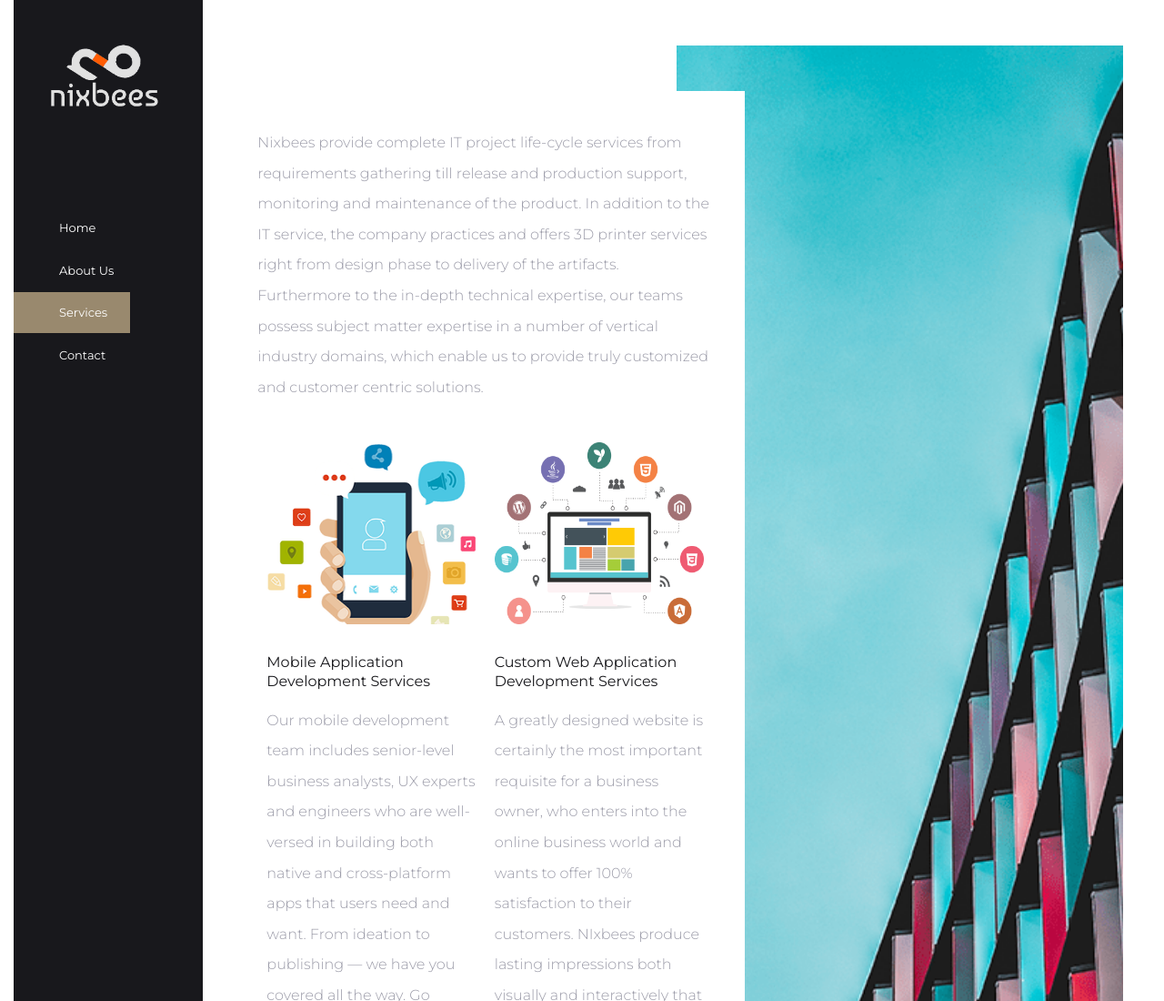
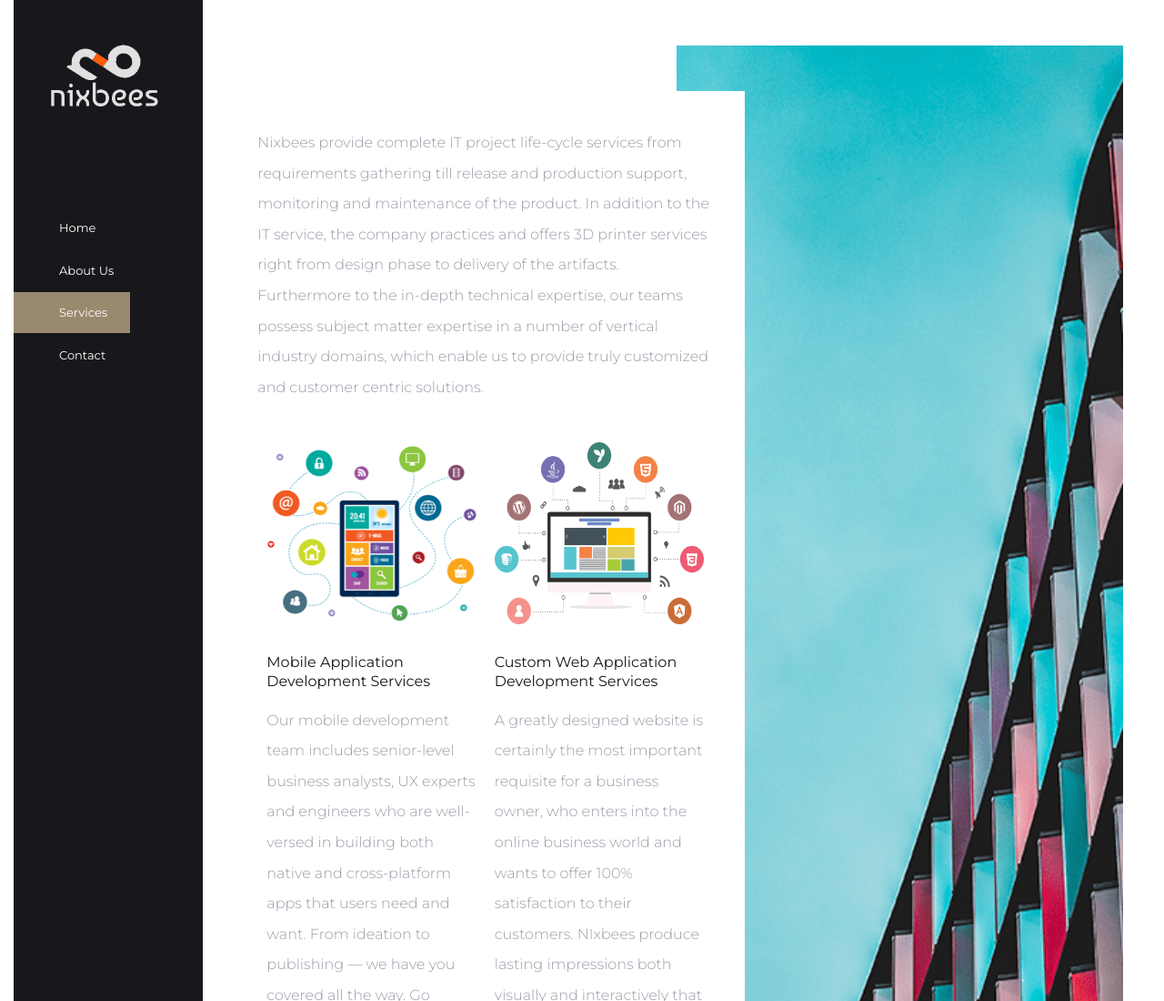
Before and after one commit to nixb/nixbees_old, a website: page services.html in a window 1280 px wide. Shown: the top 1100 px of the page at 91% size. Drawn offline with Linux system fonts and the light colour scheme; files whose address does not match are found by name.

Commit message:
Update services.html

```diff
--- a/services.html
+++ b/services.html
@@ -140,7 +140,7 @@
                                         </div>
                                         <div class="col-md-6 col-12" style="padding:10px;">
                                             <div class="img-responsive text-left">
-                                                <img src="assets/img/icons/Untitled1234.png" alt="services icon" width="403" height="200"><br/><br/>
+                                                <img src="assets/img/icons/monappdevlp1.png" alt="services icon" width="403" height="200"><br/><br/>
                                                 <div class="content">
                                                     <h5>
                                                         Mobile Application Development Services
```
